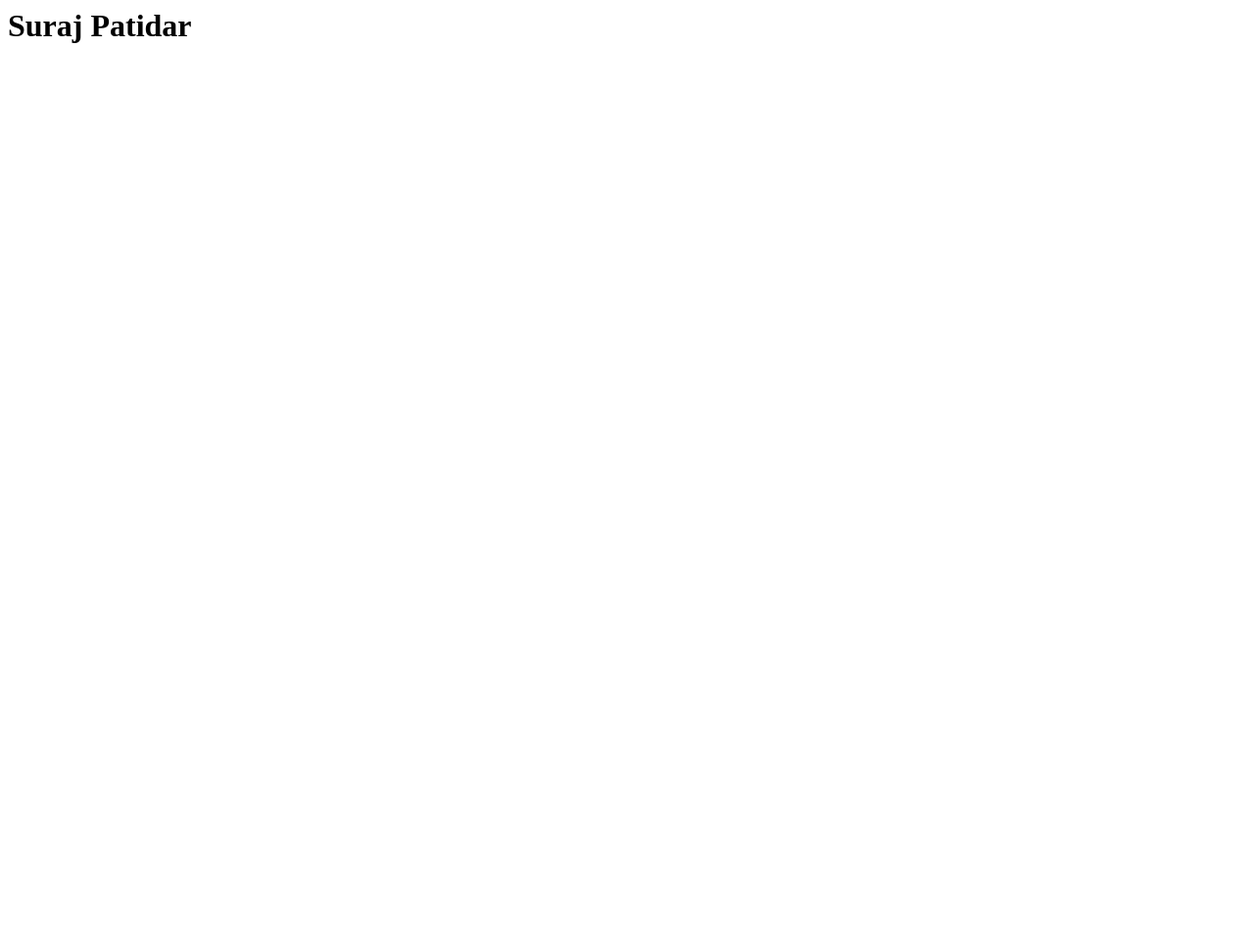
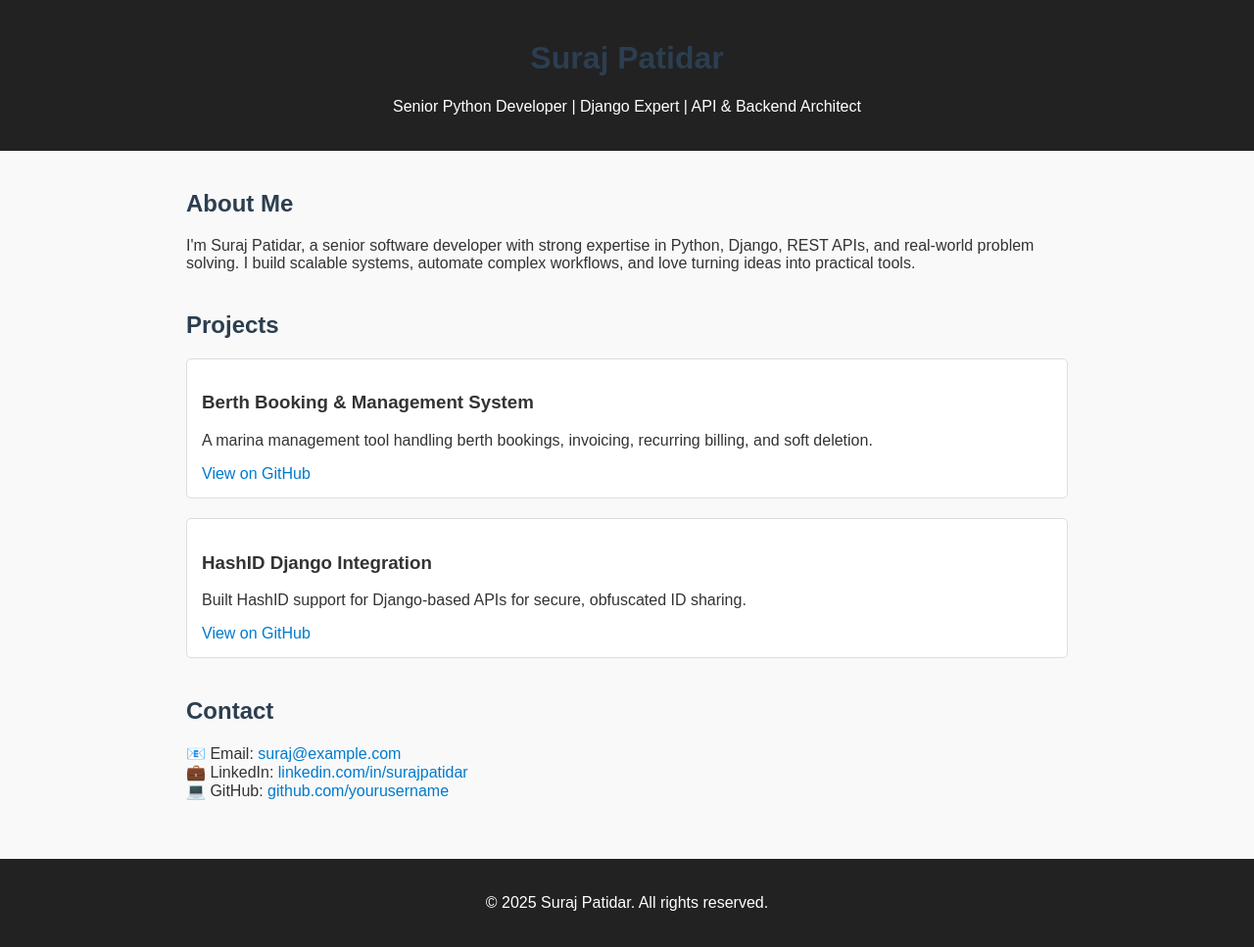
Before and after one commit to SurajPysquad/surajpysquad.github.io, a plain HTML site: page index.html in a window 1280 px wide. Shown: the whole page at 98% size. Before the commit the page ends 800 px from the top, so only its background shows below. Drawn offline with Linux system fonts and the light colour scheme.

Commit message:
Update index.html

```diff
--- a/index.html
+++ b/index.html
@@ -1,3 +1,96 @@
-<html>
-  <h1>Suraj Patidar</h1>
+<!DOCTYPE html>
+<html lang="en">
+<head>
+  <meta charset="UTF-8" />
+  <meta name="viewport" content="width=device-width, initial-scale=1.0" />
+  <title>Suraj Patidar | Portfolio</title>
+  <meta name="description" content="Portfolio of Suraj Patidar, a Python Senior Software Developer." />
+  <link rel="stylesheet" href="styles.css" />
+  <style>
+    body {
+      margin: 0;
+      font-family: Arial, sans-serif;
+      background-color: #f9f9f9;
+      color: #333;
+    }
+
+    header, footer {
+      background-color: #222;
+      color: white;
+      padding: 20px;
+      text-align: center;
+    }
+
+    main {
+      padding: 20px;
+      max-width: 900px;
+      margin: auto;
+    }
+
+    section {
+      margin-bottom: 40px;
+    }
+
+    h1, h2 {
+      color: #2c3e50;
+    }
+
+    a {
+      color: #007acc;
+      text-decoration: none;
+    }
+
+    .project {
+      border: 1px solid #ddd;
+      padding: 15px;
+      border-radius: 5px;
+      margin-bottom: 20px;
+      background-color: #fff;
+    }
+  </style>
+</head>
+<body>
+
+  <header>
+    <h1>Suraj Patidar</h1>
+    <p>Senior Python Developer | Django Expert | API & Backend Architect</p>
+  </header>
+
+  <main>
+    <section id="about">
+      <h2>About Me</h2>
+      <p>
+        I'm Suraj Patidar, a senior software developer with strong expertise in Python, Django, REST APIs, and real-world problem solving. I build scalable systems, automate complex workflows, and love turning ideas into practical tools.
+      </p>
+    </section>
+
+    <section id="projects">
+      <h2>Projects</h2>
+      <div class="project">
+        <h3>Berth Booking & Management System</h3>
+        <p>A marina management tool handling berth bookings, invoicing, recurring billing, and soft deletion.</p>
+        <a href="https://github.com/yourusername/berth-system" target="_blank">View on GitHub</a>
+      </div>
+      <div class="project">
+        <h3>HashID Django Integration</h3>
+        <p>Built HashID support for Django-based APIs for secure, obfuscated ID sharing.</p>
+        <a href="https://github.com/yourusername/hashid-django-api" target="_blank">View on GitHub</a>
+      </div>
+    </section>
+
+    <section id="contact">
+      <h2>Contact</h2>
+      <p>
+        📧 Email: <a href="mailto:suraj@example.com">suraj@example.com</a><br>
+        💼 LinkedIn: <a href="https://linkedin.com/in/surajpatidar" target="_blank">linkedin.com/in/surajpatidar</a><br>
+        💻 GitHub: <a href="https://github.com/yourusername" target="_blank">github.com/yourusername</a>
+      </p>
+    </section>
+  </main>
+
+  <footer>
+    <p>&copy; 2025 Suraj Patidar. All rights reserved.</p>
+  </footer>
+
+</body>
 </html>
```
